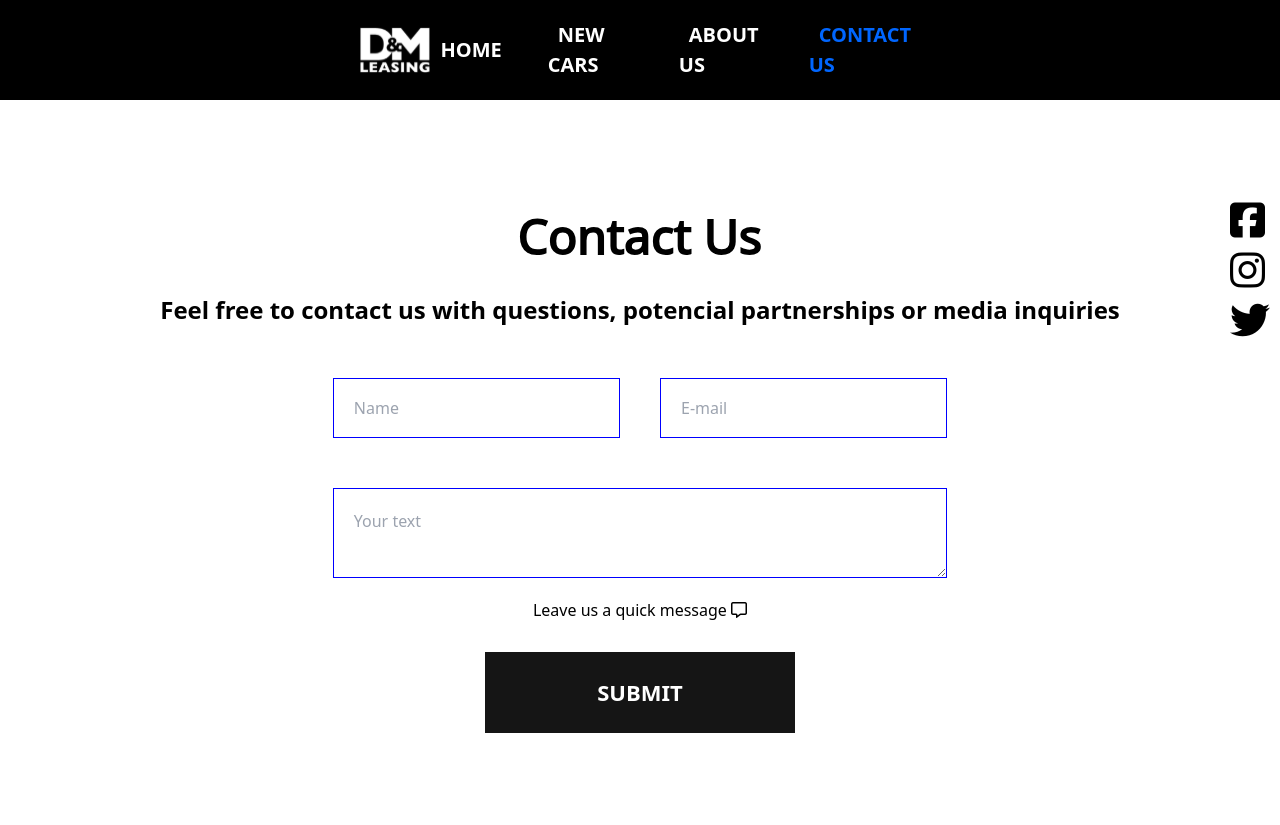
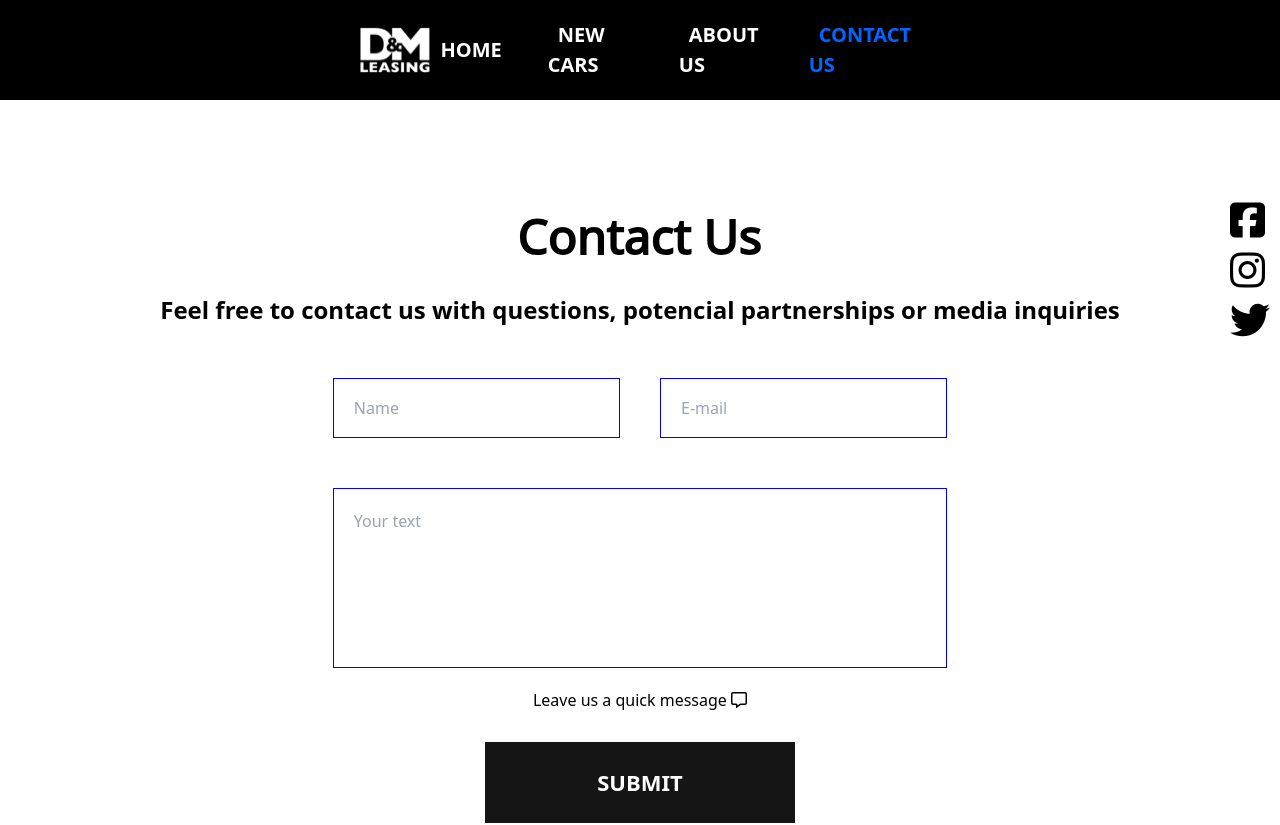
Before and after one commit to KiwiScreams/Lease-Cars-App, a React (Vite) app: page /contact in a window 1280 px wide. Shown: the top 825 px of the page. Built offline with nearby package versions, Linux system fonts and the light colour scheme.

Commit message:
fix styles

```diff
--- a/src/pages/contact-page/Contact.css
+++ b/src/pages/contact-page/Contact.css
@@ -42,6 +42,8 @@
   padding: 20px;
   border: 1px solid blue;
   margin-bottom: 20px;
+  resize: none;
+  height: 180px;
 }
 
 .contact-container .input {
@@ -144,7 +146,7 @@
   }
 }
 
-@media screen and (max-width: 500px) {
+@media screen and (max-width: 650px) {
   .contact-container .inputs {
     width: 100%;
     flex-direction: column;
```
